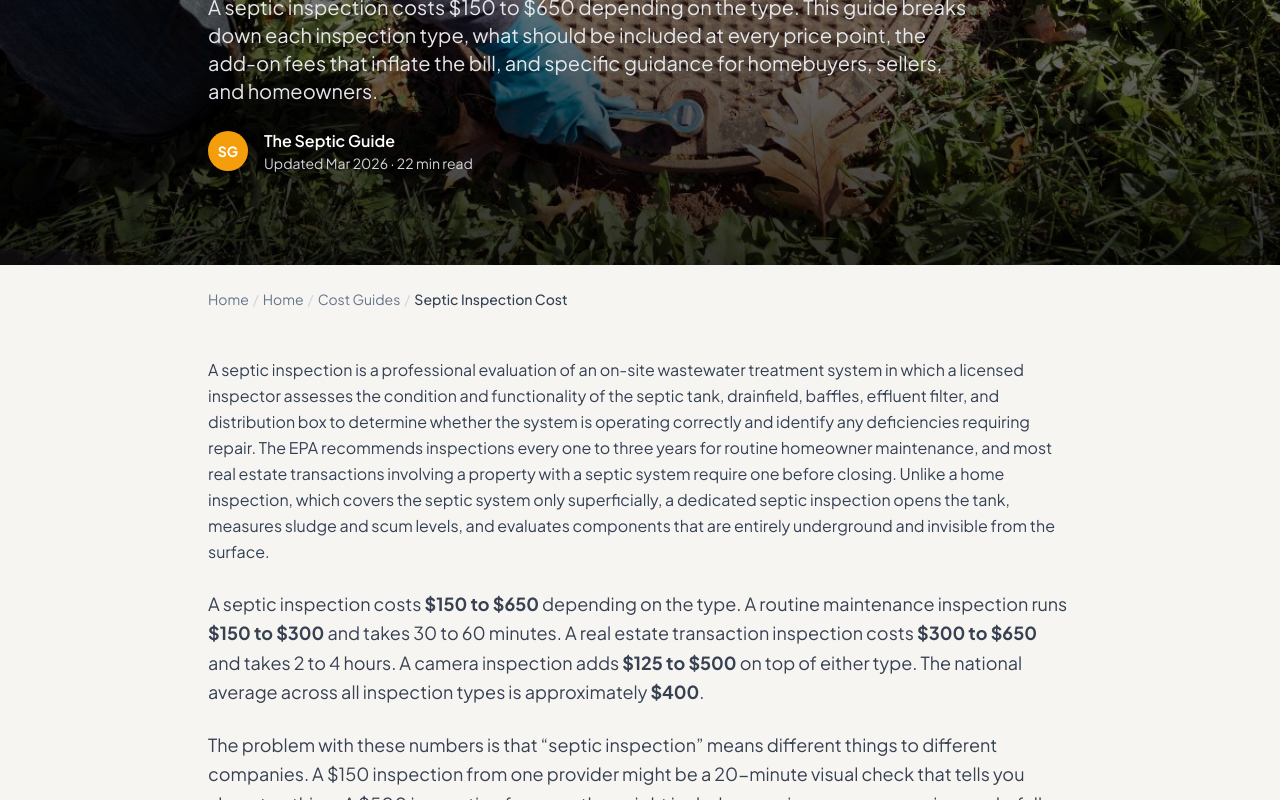
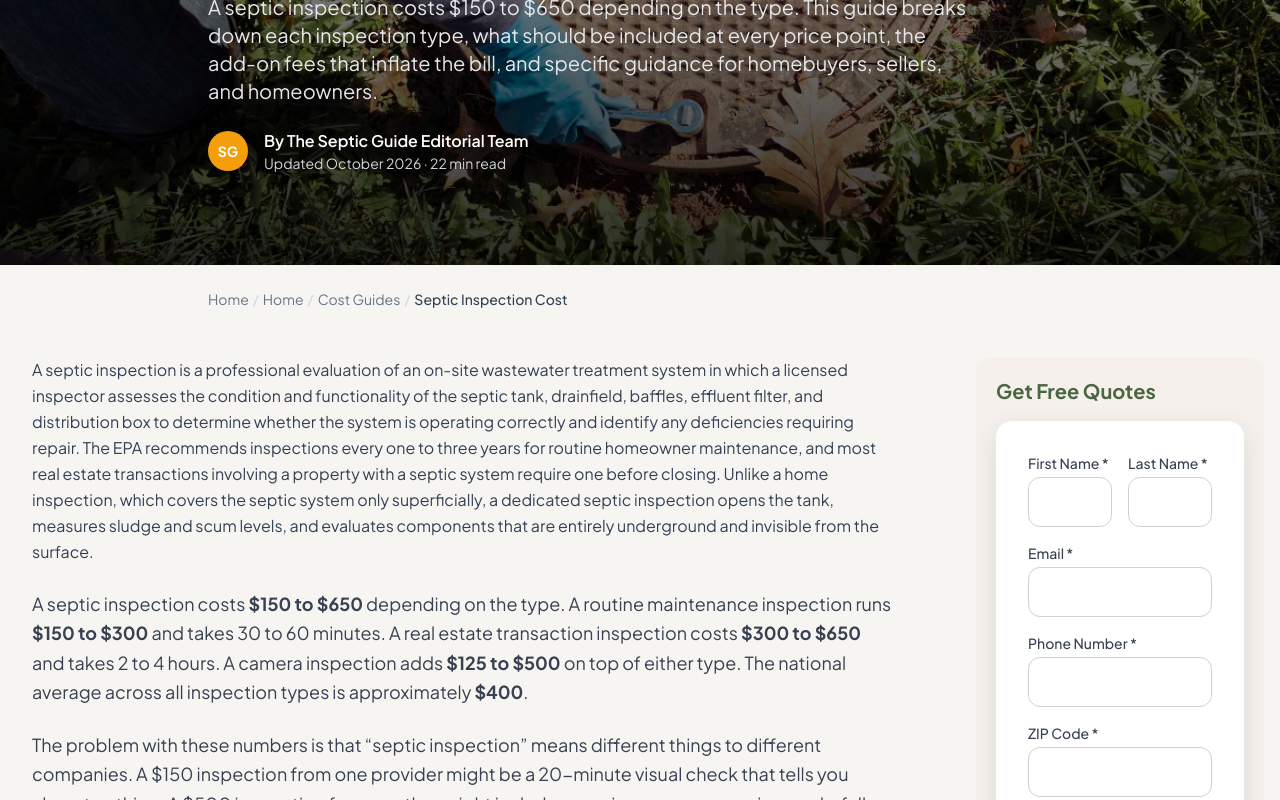
Before and after one commit to thebasementguide2026/theseptic.guide-, a Next.js app: page /cost-guides/septic-inspection-cost in a window 1280 px wide. Shown: the part 360-1160 px from the top of the page. Built offline with nearby package versions, Linux system fonts and the light colour scheme.

Commit message:
Apply targeted septic inspection claim and FAQ updates [skip vercel]

```diff
--- a/app/cost-guides/septic-inspection-cost/page.tsx
+++ b/app/cost-guides/septic-inspection-cost/page.tsx
@@ -27,7 +27,7 @@ const faqSchema = {
       name: 'Is a septic inspection required when buying a house?',
       acceptedAnswer: {
         '@type': 'Answer',
-        text: 'Requirements vary significantly by state and municipality, and in some cases by the type of mortgage financing involved. Massachusetts, parts of New Jersey, Connecticut, and several other states mandate a septic inspection at every property transfer, and in those states a system that fails inspection must be repaired or replaced before the sale can close. Many mortgage lenders, particularly those issuing FHA and VA loans, require a septic inspection if the appraiser flags any concerns about the systems condition or age, and some lenders require one as standard practice for all properties on septic. Even where a septic inspection is not legally required, skipping it when buying a home is one of the costlier due diligence mistakes a buyer can make, because a failed or failing system that was not disclosed can cost $5,000 to $25,000 to repair or replace after closing with no recourse against the seller. Check your states specific requirements with your real estate agent and ask your lender directly whether they require a septic inspection before assuming it is optional.',
+        text: 'Requirements vary significantly by state and municipality, and in some cases by the type of mortgage financing involved. Massachusetts (Title 5) and Delaware require a septic inspection when most homes change hands, and many counties and towns elsewhere, including parts of New Jersey, New York, Minnesota, and Washington, have their own point-of-sale rules. Where an inspection is required, a system that fails usually has to be repaired or replaced, or the repair has to be agreed in writing, before the sale closes. Many mortgage lenders, particularly those issuing FHA and VA loans, require a septic inspection if the appraiser flags any concerns about the systems condition or age, and some lenders require one as standard practice for all properties on septic. Even where a septic inspection is not legally required, skipping it when buying a home is one of the costlier due diligence mistakes a buyer can make, because a failed or failing system that was not disclosed can cost $5,000 to $25,000 to repair or replace after closing with no recourse against the seller. Check your states specific requirements with your real estate agent and ask your lender directly whether they require a septic inspection before assuming it is optional.',
       },
     },
     {
@@ -51,7 +51,7 @@ const faqSchema = {
       name: 'Does the septic inspection include pumping?',
       acceptedAnswer: {
         '@type': 'Answer',
-        text: 'Not always. Many companies quote the inspection and pumping as separate charges. A comprehensive inspection should include pumping because the inspector cannot fully evaluate the tank interior without removing the contents. Ask whether pumping is included in the quoted price. If not, budget an additional $300 to $600 for the pumping.',
+        text: 'Not always. Many companies quote the inspection and pumping as separate charges. A comprehensive inspection should include pumping because the inspector cannot fully evaluate the tank interior without removing the contents. Ask whether pumping is included in the quoted price. If not, budget an additional $300 to $600 for the pumping. A routine inspection plus pumping typically totals $450 to $900.',
       },
     },
     {
@@ -75,7 +75,23 @@ const faqSchema = {
       name: 'Should I combine the septic inspection with a well inspection?',
       acceptedAnswer: {
         '@type': 'Answer',
-        text: 'If the property has both a septic system and a private well, yes. Many inspectors offer a discount when both are done in the same visit. A well inspection ($350 to $550 with basic water testing) confirms that the septic system is not contaminating your drinking water, which is a critical health concern for properties with both systems.',
+        text: 'If the property has both a septic system and a private well, yes. Many inspectors offer a discount when both are done in the same visit. A combined well and septic inspection typically costs $600 to $1,200 when one company does both. A well inspection ($350 to $550 with basic water testing) confirms that the septic system is not contaminating your drinking water, which is a critical health concern for properties with both systems.',
+      },
+    },
+    {
+      '@type': 'Question',
+      name: 'How much is a Title 5 inspection in Massachusetts?',
+      acceptedAnswer: {
+        '@type': 'Answer',
+        text: "A Title 5 inspection typically costs $400 to $900 in Massachusetts, depending on the size and type of the system, how hard the tank and drainfield are to reach, and whether pumping is billed separately. It's required in most home sales and must be done by a state-approved inspector. The seller usually pays for it. A passing report is generally good for two years, or three if the system has been pumped every year, so sellers who inspect early can often reuse the report.",
+      },
+    },
+    {
+      '@type': 'Question',
+      name: 'Who pays for a septic inspection when buying a house?',
+      acceptedAnswer: {
+        '@type': 'Answer',
+        text: "The buyer usually pays, the same as a home inspection, because it's part of the buyer's due diligence. In states and towns that require an inspection at sale, such as Massachusetts under Title 5, the seller typically arranges and pays for it. Either way, the cost is negotiable. If the inspection finds problems, use the report to negotiate a repair, a credit at closing, or a lower price.",
       },
     },
   ],
@@ -128,7 +144,7 @@ const articleSchema = {
   image: 'https://theseptic.guide/septic inspection.jpg',
   author: {
     '@type': 'Organization',
-    name: 'The Septic Guide',
+    name: 'The Septic Guide Editorial Team',
     url: 'https://theseptic.guide',
   },
   publisher: {
@@ -137,7 +153,7 @@ const articleSchema = {
     url: 'https://theseptic.guide',
   },
   datePublished: '2026-03-09',
-  dateModified: '2026-03-09',
+  dateModified: '2026-10-28',
 }
 
 export default function SepticInspectionCostPage() {
@@ -181,8 +197,8 @@ export default function SepticInspectionCostPage() {
           <div className="flex items-center mt-6 space-x-4">
             <div className="w-10 h-10 rounded-full bg-amber-500 flex items-center justify-center text-white font-bold text-sm">SG</div>
             <div>
-              <p className="font-semibold">The Septic Guide</p>
-              <p className="text-sm text-gray-300">Updated Mar 2026 &middot; 22 min read</p>
+              <p className="font-semibold">By The Septic Guide Editorial Team</p>
+              <p className="text-sm text-gray-300">Updated October 2026 &middot; 22 min read</p>
             </div>
           </div>
         </div>
@@ -191,7 +207,8 @@ export default function SepticInspectionCostPage() {
       <Breadcrumbs items={[{ label: 'Home', href: '/' }, { label: 'Cost Guides', href: '/cost-guides' }, { label: 'Septic Inspection Cost' }]} />
 
       {/* Intro Section */}
-      <article className="max-w-4xl mx-auto px-4 py-12">
+      <div className="max-w-7xl mx-auto lg:grid lg:grid-cols-[minmax(0,1fr)_320px] lg:gap-8">
+      <article className="max-w-4xl min-w-0 mx-auto px-4 py-12">
                 <p className="text-base text-slate-700 leading-relaxed mb-6">
             A septic inspection is a professional evaluation of an on-site wastewater treatment system in which a licensed inspector assesses the condition and functionality of the septic tank, drainfield, baffles, effluent filter, and distribution box to determine whether the system is operating correctly and identify any deficiencies requiring repair. The EPA recommends inspections every one to three years for routine homeowner maintenance, and most real estate transactions involving a property with a septic system require one before closing. Unlike a home inspection, which covers the septic system only superficially, a dedicated septic inspection opens the tank, measures sludge and scum levels, and evaluates components that are entirely underground and invisible from the surface.
           </p>
@@ -388,7 +405,7 @@ export default function SepticInspectionCostPage() {
             <li>Documentation of system type, age, size, and maintenance history</li>
             <li>Assessment of remaining system lifespan</li>
             <li>Identification of code compliance issues</li>
-            <li>Flow test &mdash; run a specific volume of water to verify the system processes it</li>
+            <li>Flow test: run a specific volume of water to verify the system processes it</li>
             <li>May include water quality testing if the property also has a well</li>
           </ul>
           <h4 className="font-semibold text-gray-900 mb-2">What&#39;s NOT included:</h4>
@@ -483,7 +500,7 @@ export default function SepticInspectionCostPage() {
         <ul className="list-disc pl-6 text-gray-700 space-y-2 mb-6">
           <li><strong>Negotiate a price reduction</strong> equal to the estimated repair cost</li>
           <li><strong>Require the seller to complete repairs</strong> before closing</li>
-          <li><strong>Walk away</strong> if the problems are severe and the seller will not negotiate &mdash; this is what the inspection contingency in your contract protects</li>
+          <li><strong>Walk away</strong> if the problems are severe and the seller will not negotiate. This is what the inspection contingency in your contract protects</li>
           <li><strong>Accept the condition</strong> with full knowledge of what repairs you will need and their cost</li>
         </ul>
         <p className="text-sm text-gray-500 mb-2">See our <Link href="/cost-guides/septic-system-repair-cost" className="text-amber-600 underline">septic system repair cost guide</Link> for pricing on every common repair.</p>
@@ -585,7 +602,7 @@ export default function SepticInspectionCostPage() {
           </div>
           <div className="border-b border-gray-200 pb-3">
             <h4 className="font-semibold text-gray-900">Title 5 inspection</h4>
-            <p className="text-sm text-gray-700">A Title 5 inspection is a state-mandated septic evaluation protocol required in Massachusetts at every property transfer, refinancing, and change of use, established under the Massachusetts Title 5 regulations to protect public health and groundwater quality. It is more rigorous and more expensive than a standard inspection, typically costing 400 to 900, and a system that fails Title 5 must be repaired or replaced before the property can be transferred.</p>
+            <p className="text-sm text-gray-700">A Title 5 inspection is the septic inspection Massachusetts requires under its Title 5 regulations, mainly when a property is sold, when a home is expanded or its use changes, and when property is divided. It is more rigorous than a standard inspection and typically costs $400 to $900. The seller usually arranges it, and a passing inspection is generally valid for two years, or three if the system has been pumped every year. A system that fails must be upgraded, and the timing is usually negotiated as part of the sale.</p>
           </div>
           <div className="border-b border-gray-200 pb-3">
             <h4 className="font-semibold text-gray-900">Flow test</h4>
@@ -713,6 +730,13 @@ export default function SepticInspectionCostPage() {
               </div>
             </section>
           </article>
+          <aside className="hidden lg:block px-4 py-12">
+            <div className="sticky top-24 rounded-2xl bg-[#F5F0EB] p-5">
+              <p className="text-xl font-bold text-[#4A6741] mb-4">Get Free Quotes</p>
+              <LeadForm />
+            </div>
+          </aside>
+      </div>
     </>
   )
 }
```
